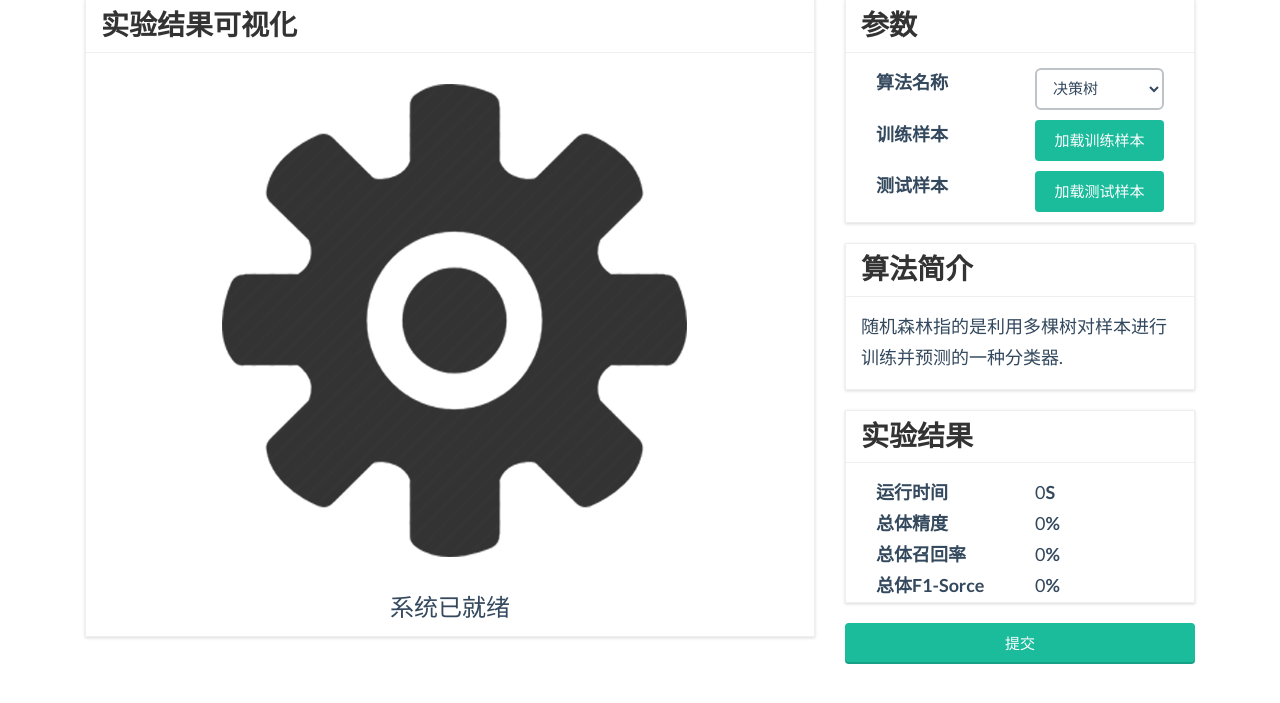
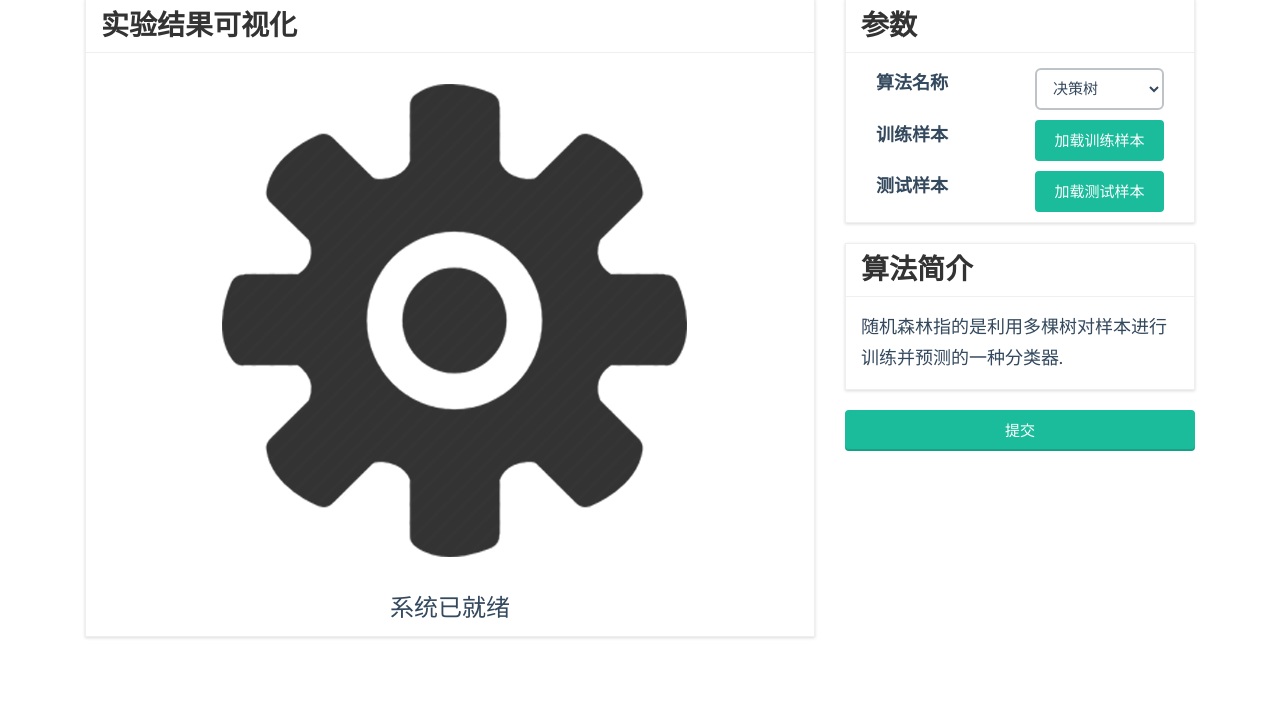
Before and after one commit to HanqingXue/Python, a Python web app: template MicroAI/templates/index.html in a window 1280 px wide. Shown: the part 84-787 px from the top of the page. Run offline with Jinja, Linux system fonts and the light colour scheme; the template is opened without the code that fills it, so the values that code supplies are empty.

Commit message:
remove the result board

```diff
--- a/MicroAI/templates/index.html
+++ b/MicroAI/templates/index.html
@@ -103,36 +103,6 @@
             <p id="algocontent">随机森林指的是利用多棵树对样本进行训练并预测的一种分类器.</p>
           </div>
         </div>
-
-        <div id="overview" class="section">
-            <div class="header">
-                <h5><i class="fa fa-desktop"></i> 实验结果</h5>
-                <a href="javascript:void(0)">
-                    <i class="fa fa-caret-down"></i>
-                </a>
-            </div> <!-- .header -->
-            <div class="body">
-                <div class="row-fluid">
-                    <div class="col-md-6 text-bold"><b>运行时间</b></div> <!-- .span4 -->
-                    <div class="col-md-6">
-                      0<b>S</b>
-                    </div> <!-- .span8 -->
-                </div> <!-- .row-fluid -->
-                <div class="row-fluid">
-                    <div class="col-md-6 text-bold"><b>总体精度</b></div> <!-- .span4 -->
-                    <div class="col-md-6">0<b>%</b></div> <!-- .span8 -->
-                </div> <!-- .row-fluid -->
-                <div class="row-fluid">
-                    <div class="col-md-6 text-bold"><b>总体召回率</b></div> <!-- .span4 -->
-                    <div class="col-md-6">0<b>%</b></div> <!-- .span8 -->
-                </div> <!-- .row-fluid -->
-                <div class="row-fluid">
-                    <div class="col-md-6 text-bold"><b>总体F1-Sorce</b></div> <!-- .span4 -->
-                    <div class="col-md-6">0<b>%</b></div> <!-- .span8 -->
-                </div> <!-- .row-fluid -->
-            </div> <!-- .body -->
-        </div> <!-- .section -->
-
         <button class="btn btn-embossed btn-primary col-md-12">
           提交
         </button>
```
